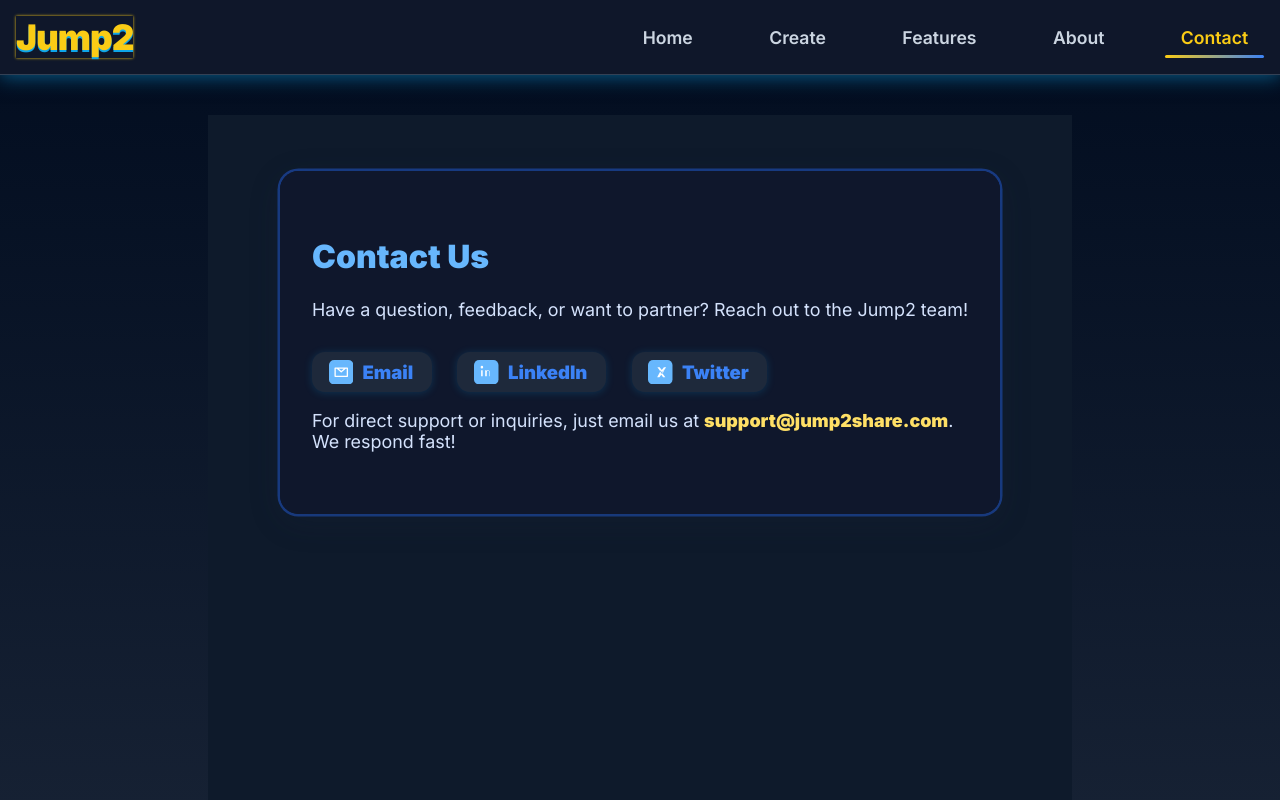
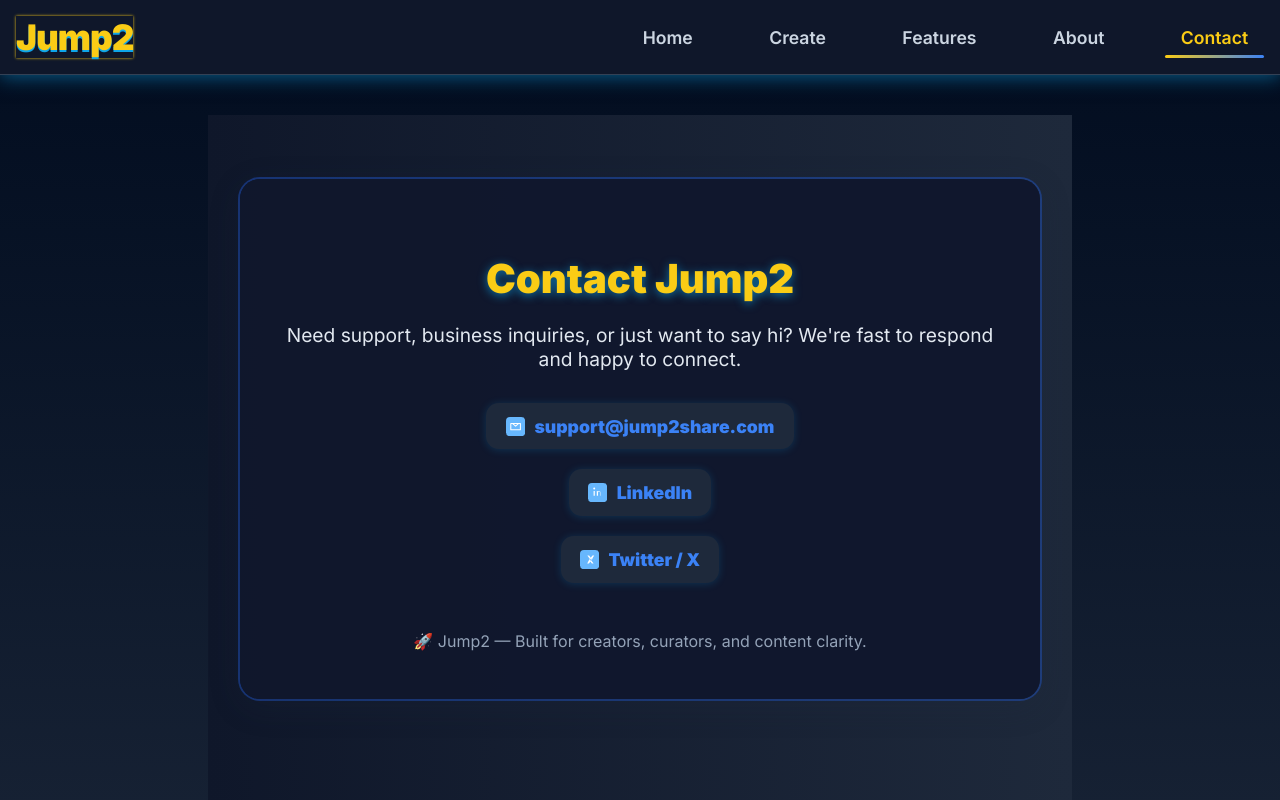
Before and after one commit to eDiscoveryQC/jump2, a Next.js app: page /contact in a window 1280 px wide. Shown: the top 800 px of the page. Built offline with nearby package versions, Linux system fonts and the light colour scheme.

Commit message:
Revamp: Jump2 create workflow, contact page redesign, restored ScrapingBee + YouTube/article parsing

```diff
--- a/pages/contact.tsx
+++ b/pages/contact.tsx
@@ -1,103 +1,111 @@
+import React from "react";
 import styled from "styled-components";
+import Head from "next/head";
 
 const PageBg = styled.div`
   min-height: 100vh;
-  background: #0e1a2b;
+  background: linear-gradient(to right, #0f172a, #1e293b);
   display: flex;
   flex-direction: column;
+  align-items: center;
+  padding: 4rem 1.5rem 6rem;
 `;
 
 const Wrapper = styled.div`
-  background: rgba(16,23,45,0.97);
-  border-radius: 1.15em;
-  max-width: 780px;
-  margin: 3.5em auto 2em;
-  padding: 2.8em 2em 2.2em 2em;
-  box-shadow: 0 8px 32px 0 #1e293b33, 0 0 0 2.5px #2563eb77;
+  background: rgba(16, 23, 45, 0.97);
+  border-radius: 1.25rem;
+  max-width: 800px;
+  width: 100%;
+  padding: 3rem 2rem;
+  box-shadow: 0 8px 32px 0 #1e293b33, 0 0 0 2px #2563eb66;
 `;
 
 const Title = styled.h1`
-  color: #67b7fd;
-  font-size: 2em;
+  font-size: 2.5rem;
+  color: #facc15;
+  text-align: center;
   font-weight: 900;
-  margin-bottom: 0.7em;
+  margin-bottom: 1.25rem;
+  text-shadow: 0 2px 10px #0ea5e9aa;
 `;
 
-const Para = styled.p`
-  font-size: 1.12em;
-  margin-bottom: 1.5em;
-`;
-
-const SocialLink = styled.a`
-  color: #ffe066;
-  font-weight: 700;
-  text-decoration: none;
-  transition: color 0.16s, text-decoration 0.16s;
-  &:hover, &:focus {
-    text-decoration: underline;
-    color: #67b7fd;
-    outline: none;
-  }
+const Subtitle = styled.p`
+  font-size: 1.2rem;
+  text-align: center;
+  color: #e2e8f0;
+  margin-bottom: 2rem;
 `;
 
 const IconList = styled.div`
-  margin: 2em 0 1em 0;
   display: flex;
-  gap: 1.6em;
+  flex-direction: column;
+  gap: 1.25rem;
   align-items: center;
-  justify-content: flex-start;
   a {
-    display: inline-flex;
+    display: flex;
     align-items: center;
-    font-size: 1.16em;
+    font-size: 1.1rem;
     color: #3b82f6;
     font-weight: 700;
-    gap: 0.5em;
     background: #1e293b;
-    padding: 0.43em 1em 0.43em 0.9em;
-    border-radius: 0.7em;
+    padding: 0.8rem 1.2rem;
+    border-radius: 0.8rem;
     text-decoration: none;
-    transition: background 0.14s, color 0.16s, box-shadow 0.14s;
+    gap: 0.6rem;
+    transition: background 0.2s, color 0.2s, box-shadow 0.2s;
     box-shadow: 0 1px 8px #0ea5e933;
-    &:hover, &:focus {
+    svg {
+      width: 1.2rem;
+      height: 1.2rem;
+    }
+    &:hover {
       background: #ffe066;
       color: #223050;
       box-shadow: 0 6px 22px #ffe06655;
-      outline: 2px solid #67b7fd44;
-    }
-    svg {
-      font-size: 1.32em;
     }
   }
 `;
 
-export default function ContactPage() {
+const FooterNote = styled.div`
+  font-size: 1rem;
+  color: #94a3b8;
+  text-align: center;
+  margin-top: 3rem;
+`;
+
+export default function Contact() {
   return (
+    <>
+      <Head>
+        <title>Contact Us – Jump2</title>
+        <meta name="description" content="Need help or want to connect with Jump2? Reach out to our team." />
+      </Head>
       <PageBg>
         <Wrapper>
-        <Title>Contact Us</Title>
-        <Para>
-          Have a question, feedback, or want to partner? Reach out to the Jump2 team!
-        </Para>
+          <Title>Contact Jump2</Title>
+          <Subtitle>
+            Need support, business inquiries, or just want to say hi?
+            We're fast to respond and happy to connect.
+          </Subtitle>
           <IconList>
             <a href="mailto:support@jump2share.com" aria-label="Email">
-            <svg width="1em" height="1em" viewBox="0 0 24 24" fill="none"><rect width="24" height="24" rx="5" fill="#67b7fd"/><path d="M6 8v8h12V8H6Zm10 0-4 3.5L8 8" stroke="#fff" strokeWidth="1.3" strokeLinejoin="round"/></svg>
-            Email
+              <svg viewBox="0 0 24 24" fill="none"><rect width="24" height="24" rx="5" fill="#67b7fd"/><path d="M6 8v8h12V8H6Zm10 0-4 3.5L8 8" stroke="#fff" strokeWidth="1.3" strokeLinejoin="round"/></svg>
+              support@jump2share.com
             </a>
-          <a href="https://www.linkedin.com/company/jump2share/" target="_blank" rel="noopener noreferrer" aria-label="LinkedIn">
-            <svg width="1em" height="1em" viewBox="0 0 24 24" fill="none"><rect width="24" height="24" rx="5" fill="#67b7fd"/><path d="M7.75 8.25a1.25 1.25 0 1 1 0-2.5 1.25 1.25 0 0 1 0 2.5ZM7 10h1.5v6H7v-6Zm3.75 0h1.43v.82h.02c.2-.36.7-.82 1.47-.82 1.57 0 1.86.99 1.86 2.27V16H15V12.5c0-.84-.01-1.91-1.16-1.91-1.16 0-1.34.91-1.34 1.85V16h-1.5v-6Z" fill="#fff"/></svg>
+            <a href="https://www.linkedin.com/company/jump2share/" target="_blank" rel="noopener noreferrer">
+              <svg viewBox="0 0 24 24" fill="none"><rect width="24" height="24" rx="5" fill="#67b7fd"/><path d="M7.75 8.25a1.25 1.25 0 1 1 0-2.5 1.25 1.25 0 0 1 0 2.5ZM7 10h1.5v6H7v-6Zm3.75 0h1.43v.82h.02c.2-.36.7-.82 1.47-.82 1.57 0 1.86.99 1.86 2.27V16H15V12.5c0-.84-.01-1.91-1.16-1.91-1.16 0-1.34.91-1.34 1.85V16h-1.5v-6Z" fill="#fff"/></svg>
               LinkedIn
             </a>
-          <a href="https://x.com/jump2share" target="_blank" rel="noopener noreferrer" aria-label="Twitter / X">
-            <svg width="1em" height="1em" viewBox="0 0 24 24" fill="none"><rect width="24" height="24" rx="5" fill="#67b7fd"/><path d="M17.8 7H15.6l-2.1 2.8L11.4 7H9.2l2.9 4.1L9 17h2.2l1.8-2.5 1.8 2.5H17l-3.1-4.3L17.8 7Zm-4.1 6.7-.6-.8-1.7-2.3h1.1l1.2 1.6 1.2-1.6h1.1l-1.7 2.3-.6.8Z" fill="#fff"/></svg>
-            Twitter
+            <a href="https://x.com/jump2share" target="_blank" rel="noopener noreferrer">
+              <svg viewBox="0 0 24 24" fill="none"><rect width="24" height="24" rx="5" fill="#67b7fd"/><path d="M17.8 7H15.6l-2.1 2.8L11.4 7H9.2l2.9 4.1L9 17h2.2l1.8-2.5 1.8 2.5H17l-3.1-4.3L17.8 7Zm-4.1 6.7-.6-.8-1.7-2.3h1.1l1.2 1.6 1.2-1.6h1.1l-1.7 2.3-.6.8Z" fill="#fff"/></svg>
+              Twitter / X
             </a>
           </IconList>
-        <Para>
-          For direct support or inquiries, just email us at <SocialLink href="mailto:support@jump2share.com">support@jump2share.com</SocialLink>.<br />
-          We respond fast!
-        </Para>
+          <FooterNote>
+            🚀 Jump2 — Built for creators, curators, and content clarity.
+          </FooterNote>
         </Wrapper>
       </PageBg>
+    </>
   );
 }
```
Lines whose indentation alone changed are shown as unchanged.
